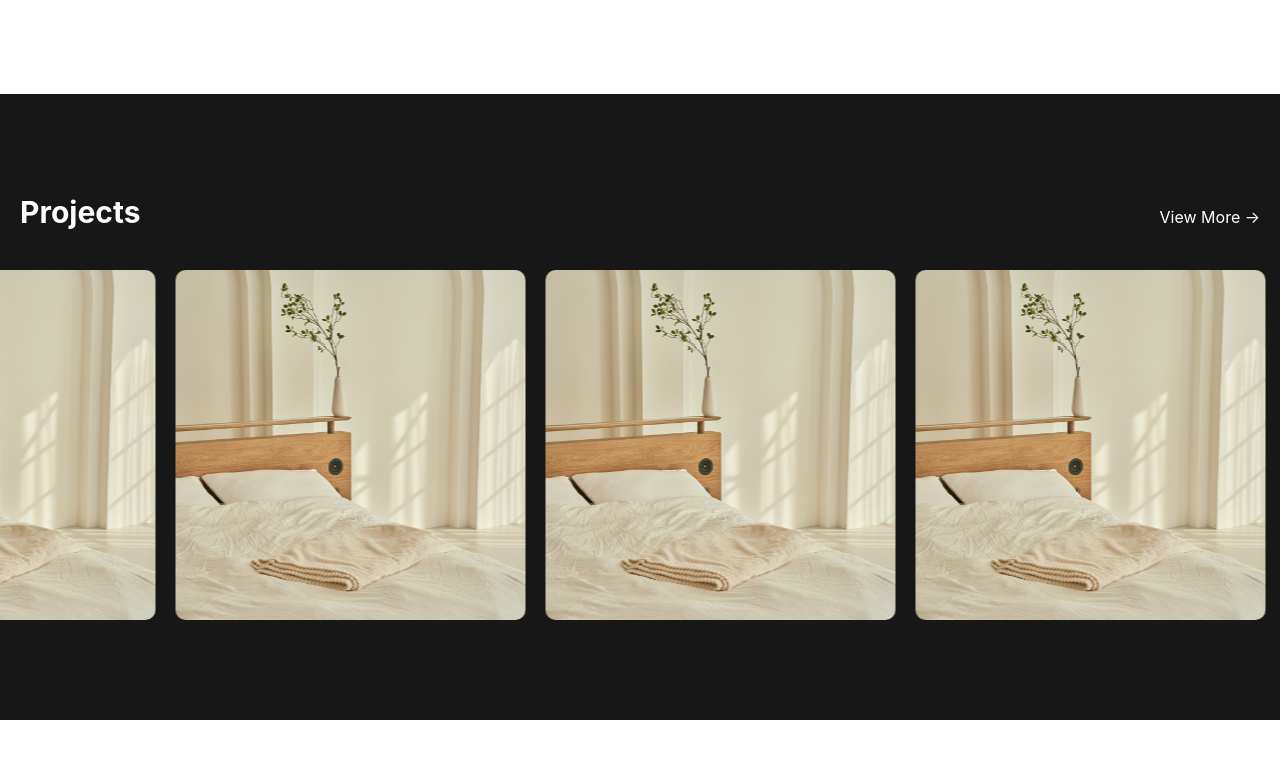
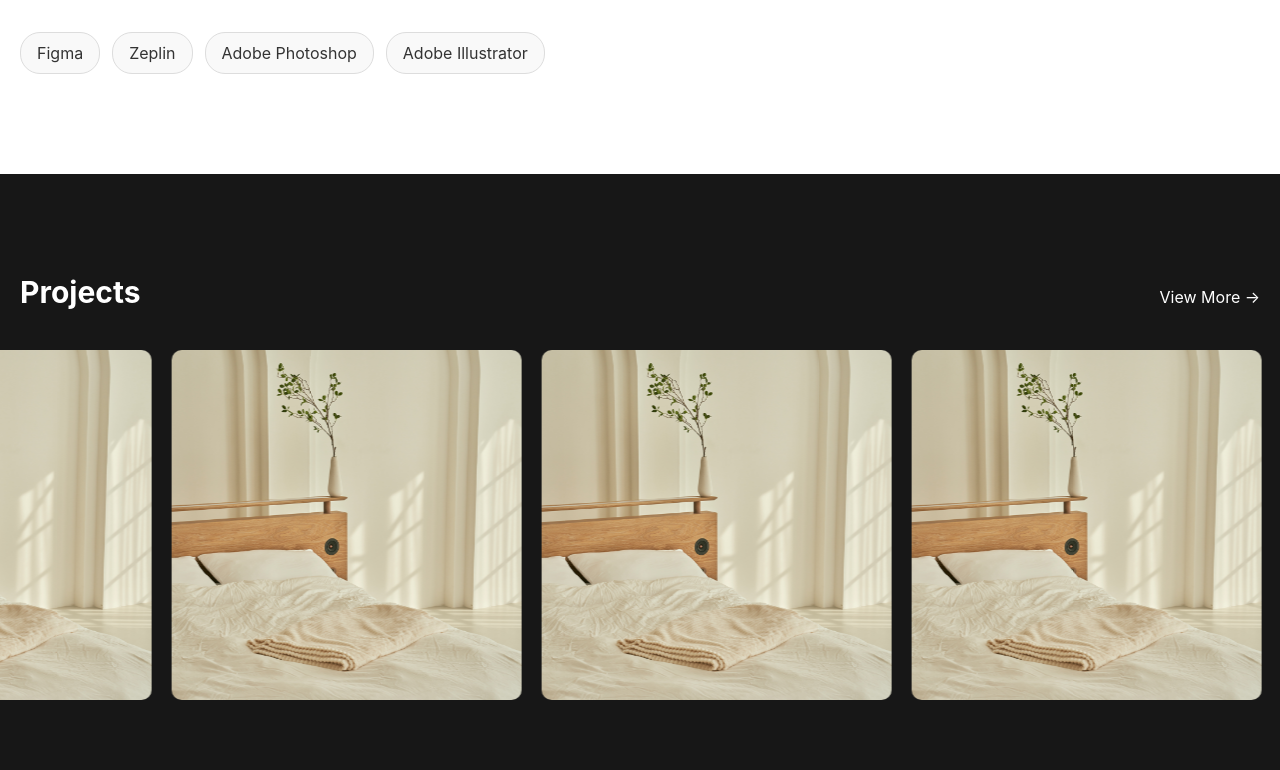
Before and after one commit to lenakang/portfolio_2025, a Next.js app: page / in a window 1280 px wide. Shown: the part 1280-2050 px from the top of the page. Built offline with nearby package versions, Linux system fonts and the light colour scheme.

Commit message:
style:header padding

```diff
--- a/src/app/components/Layout/Header/header.module.scss
+++ b/src/app/components/Layout/Header/header.module.scss
@@ -11,7 +11,7 @@ $nav-right-size: 12rem;
     z-index: 100;
 
     .header_container {
-        height: 8rem;
+        height: var(--height);
         display: flex;
 
         > .logo {
--- a/src/app/globals.css
+++ b/src/app/globals.css
@@ -11,7 +11,7 @@
     --gray-200: #eeeeee;
     --gray-100: #f9f9f9;
     --gray-50: #fafafa;
-    --site-padding: 2rem;
+    --height: 8rem;
 }
 
 @media (prefers-color-scheme: dark) {
@@ -37,6 +37,8 @@ html {
 }
 
 body {
+    padding-top: var(--height);
+
     font-family: -apple-system, BlinkMacSystemFont, "Segoe UI", Roboto,
         "Helvetica Neue", Arial, sans-serif;
     line-height: 1.5;
```
